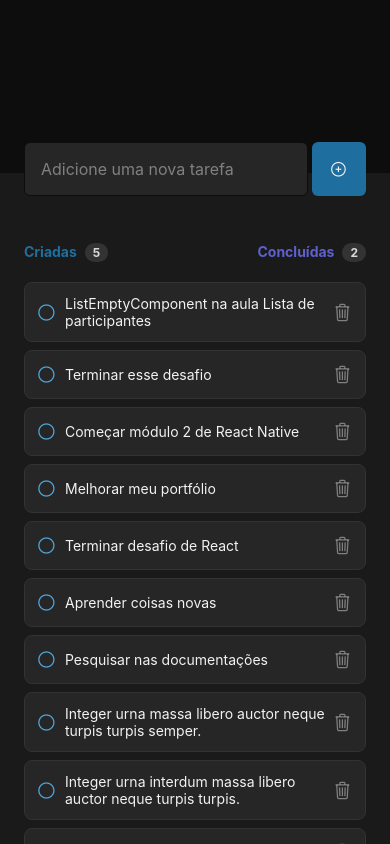
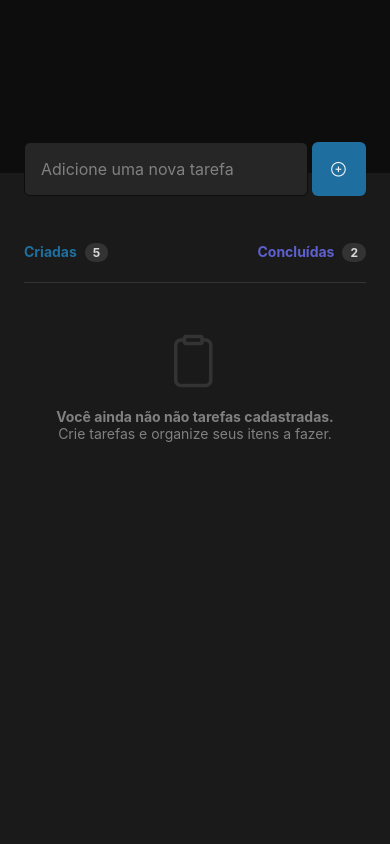
Before and after one commit to lilicrst/todo-list-mobile, a React Native app: screen / in a window 390 px wide. Built offline with nearby package versions, Linux system fonts and the light colour scheme; grey boxes are pictures that could not be loaded.

Commit message:
feat: ListEmpty

```diff
--- /dev/null
+++ b/src/components/ListEmpty/index.tsx
@@ -0,0 +1,17 @@
+import { Text, View } from 'react-native'
+import { styles } from './styles'
+import Ionicons from '@expo/vector-icons/Ionicons'
+
+export function ListEmpty() {
+  return (
+    <View style={styles.container}>
+      <Ionicons name='clipboard-outline' size={56} color='#333333' />
+      <Text style={styles.textStrong}>
+        Você ainda não não tarefas cadastradas.
+      </Text>
+      <Text style={styles.text}>
+        Crie tarefas e organize seus itens a fazer.
+      </Text>
+    </View>
+  )
+}
--- /dev/null
+++ b/src/components/ListEmpty/styles.ts
@@ -0,0 +1,21 @@
+import { StyleSheet } from 'react-native'
+
+export const styles = StyleSheet.create({
+  container: {
+    width: '100%',
+    alignItems: 'center',
+    paddingTop: 48,
+    borderTopWidth: 1,
+    borderTopColor: '#333333'
+  },
+  textStrong: {
+    fontSize: 14,
+    color: '#808080',
+    fontWeight: 'bold',
+    marginTop: 16
+  },
+  text: {
+    fontSize: 14,
+    color: '#808080',
+  }
+})
--- a/src/screens/Home/index.tsx
+++ b/src/screens/Home/index.tsx
@@ -2,6 +2,7 @@ import { Text, View, FlatList } from "react-native";
 import { Header } from "../../components/Header";
 import { Task } from "../../components/Task";
 import { styles } from "./styles";
+import { ListEmpty } from "../../components/ListEmpty";
 
 export function Home() {
 
@@ -43,7 +44,7 @@ export function Home() {
 
       <FlatList
         style={styles.tasksList}
-        data={tasks}
+        data={[]}
         keyExtractor={item => item}
         renderItem={({ item }) => (
           <Task
@@ -53,6 +54,9 @@ export function Home() {
           />
         )}
         showsVerticalScrollIndicator={false}
+        ListEmptyComponent={() => (
+          <ListEmpty />
+        )}
       />
 
     </View>
```
